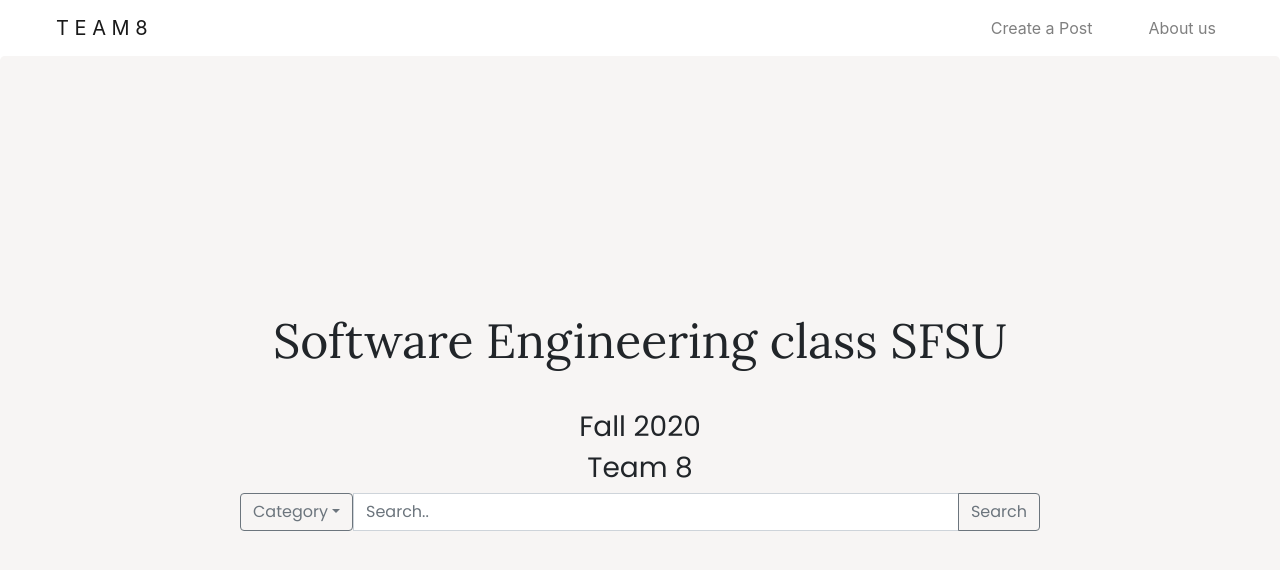
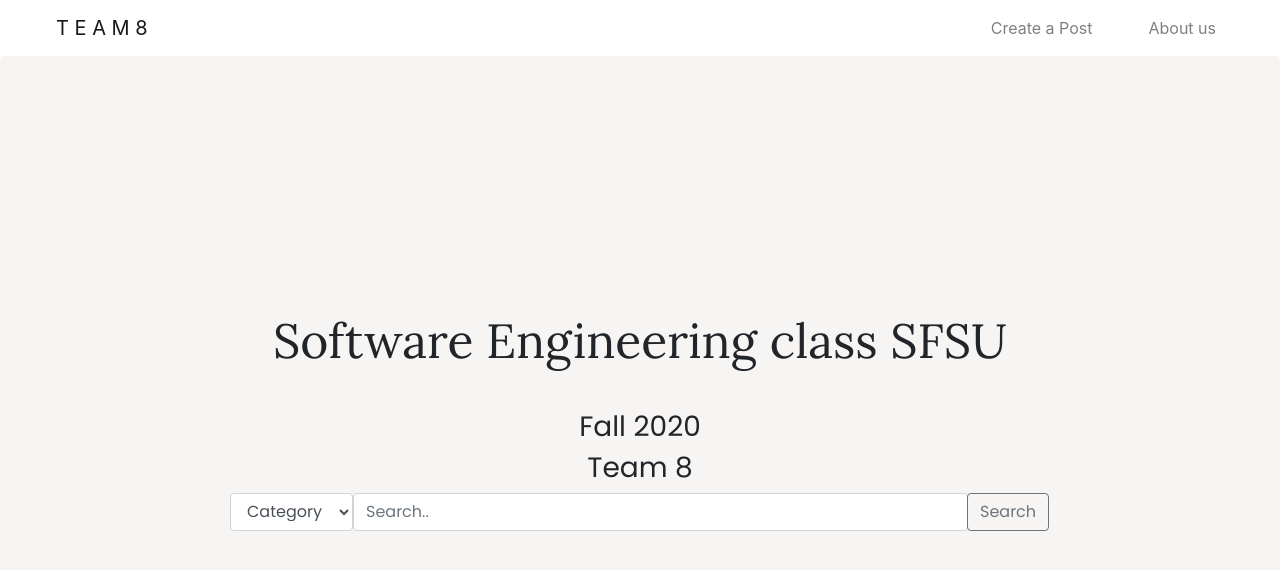
Before and after one commit to YGLEE1993/GatorGoods, a React (Create React App) app in the folder application/client/: page / in a window 1280 px wide. Shown: the top 570 px of the page. Built offline with nearby package versions, Linux system fonts and the light colour scheme; no server answers.

Commit message:
fixed selected category not showing on search bar and added a color on result page to show that what user searched

```diff
--- a/application/client/src/Components/views/Landing/Landing.js
+++ b/application/client/src/Components/views/Landing/Landing.js
@@ -5,9 +5,8 @@
   Jumbotron,
   Button,
   InputGroup,
-  DropdownButton,
   FormControl,
-  Dropdown,
+  Form,
 } from "react-bootstrap";
 import "./Landing.css";
 
@@ -34,7 +33,7 @@
   }, [searchTerm, category]);
 
   const handleCategoryChange = (e) => {
-    setCategory(e);
+    setCategory(e.target.value);
   };
 
   const handleInputChange = (e) => {
@@ -58,27 +57,35 @@
         <h3>Team 8</h3>
 
         {/* Search Bar */}
-        <InputGroup className="mx-auto" style={{ width: "800px" }}>
-          <DropdownButton
-            variant="outline-secondary"
-            title="Category"
-            onSelect={handleCategoryChange}
+        <InputGroup className="mx-auto" style={{ width: "820px" }}>
+          <Form.Group style={{ width: "15%" }}>
+            <Form.Control
+              as="select"
+              name="category"
+              value={category}
+              onChange={handleCategoryChange}
             >
-            <Dropdown.Item eventKey="Book">Book</Dropdown.Item>
-            <Dropdown.Item eventKey="Furniture">Furniture</Dropdown.Item>
-            <Dropdown.Item eventKey="Electronic">Electronic</Dropdown.Item>
-          </DropdownButton>
+              <option>Category</option>
+              <option>Book</option>
+              <option>Furniture</option>
+              <option>Electronic</option>
+            </Form.Control>
+          </Form.Group>
 
+          <Form.Group style={{ width: "75%" }}>
             <FormControl
               placeholder="Search.."
               value={searchTerm}
               onChange={handleInputChange}
             />
+          </Form.Group>
+          <Form.Group>
             <InputGroup.Append>
               <Button variant="outline-secondary" onClick={onSearch}>
                 Search
               </Button>
             </InputGroup.Append>
+          </Form.Group>
         </InputGroup>
       </Jumbotron>
     </div>
--- a/application/client/src/Components/views/Testing/Test.js
+++ b/application/client/src/Components/views/Testing/Test.js
@@ -18,7 +18,9 @@
     <Container style={{ marginTop: "100px" }}>
       <h1>Vertical Prototype Testing Result Home</h1>
       <h3>
-        {props.location.state.category} {props.location.state.searchTerm}{" "}
+        <span style={{ color: "#e67a00" }}>
+          {props.location.state.category} {props.location.state.searchTerm}{" "}
+        </span>
         results..
       </h3>
 
```
Lines whose indentation alone changed are shown as unchanged.
